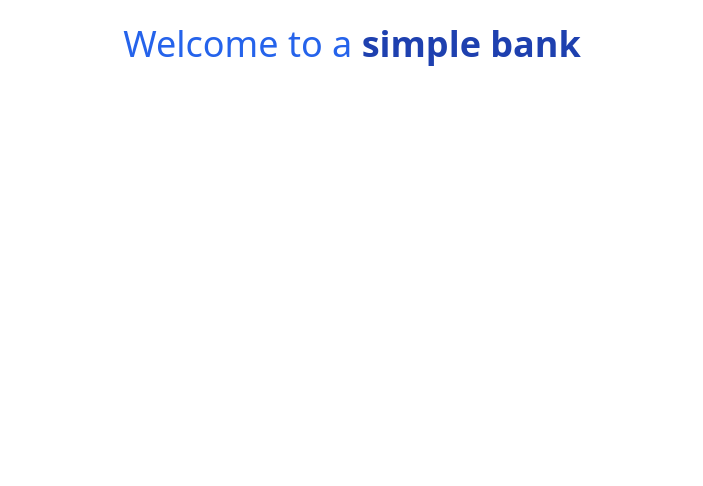
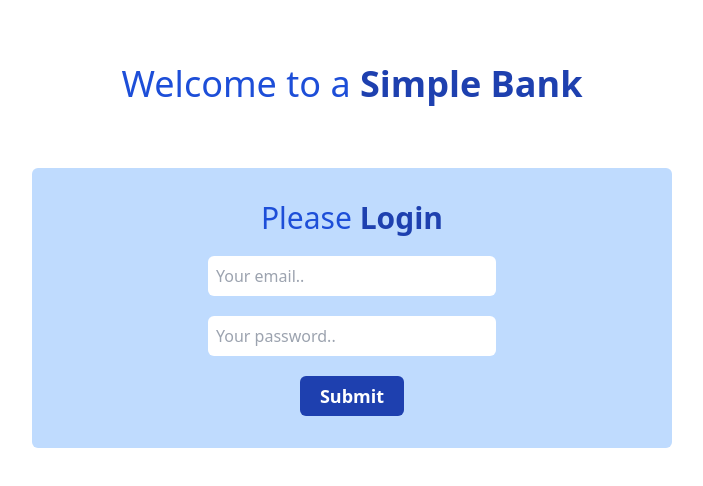
Before and after one commit to rajibrahman74/bankOfParadise, a plain HTML site: page index.html in a window 1280 px wide. Shown: the whole page, without its empty margins (288-991 px from the left). Drawn offline with nearby package versions, Linux system fonts and the light colour scheme.

Commit message:
[ADD]-form

```diff
--- a/index.html
+++ b/index.html
@@ -14,8 +14,20 @@
 
 <body>
 
-    <h1 class="text-4xl text-blue-600 text-center mt-6">Welcome to a <span class="font-bold text-blue-800">simple bank</span></h1>
+    <h1 class="text-4xl text-blue-700 text-center mt-16 mb-6">Welcome to a <span class="font-bold text-blue-800">Simple
+            Bank</span></h1>
 
+    <section class="bg-blue-200 w-1/2 mt-16 p-8 mx-auto rounded-md">
+        <h3 class="text-3xl mb-5 text-center text-blue-700">Please <span class="text-blue-800 font-bold">Login</span>
+        </h3>
+        <div class="mx-auto flex flex-col">
+            <input class="w-1/2 mb-5 p-2 rounded-md mx-auto" type="text" placeholder="Your email..">
+            <input class="w-1/2 mb-5 p-2 rounded-md mx-auto" type="password" placeholder="Your password..">
+        </div>
+        <span class="flex">
+            <button class="py-1.5 px-5 text-lg mx-auto font-bold bg-blue-800 rounded-md text-white">Submit</button>
+        </span>
+    </section>
 </body>
 
 </html>
```
